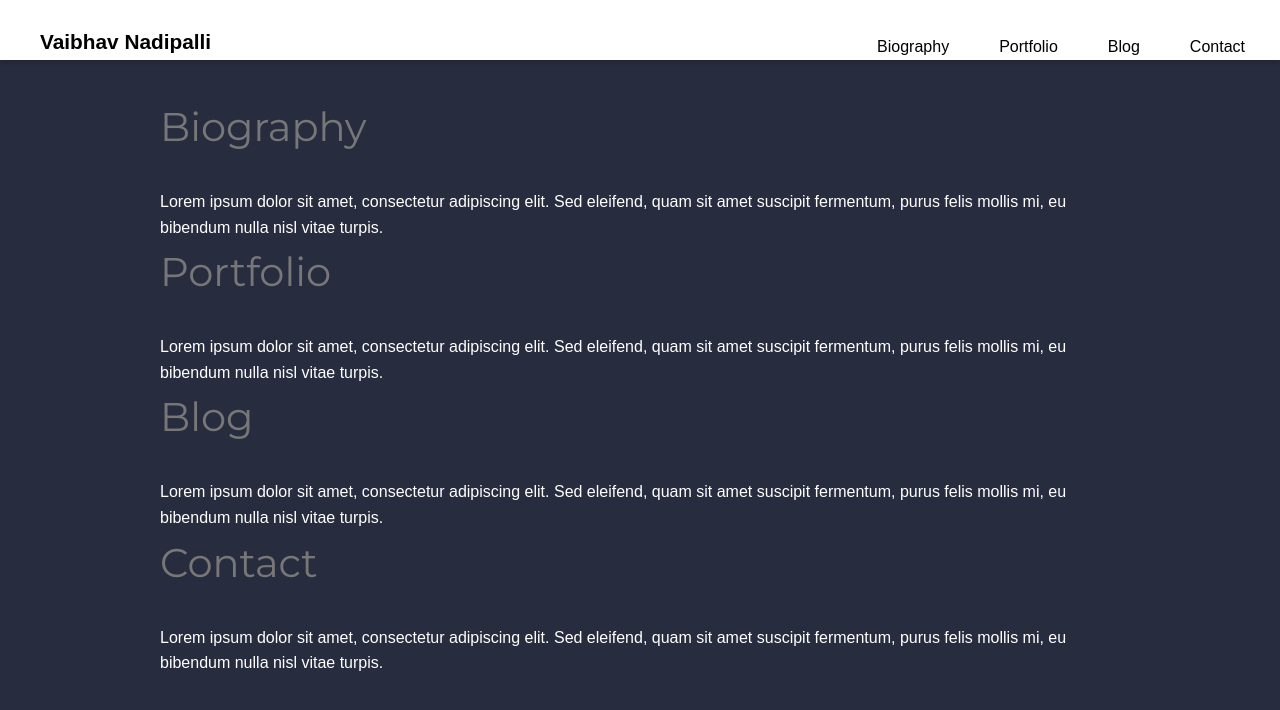
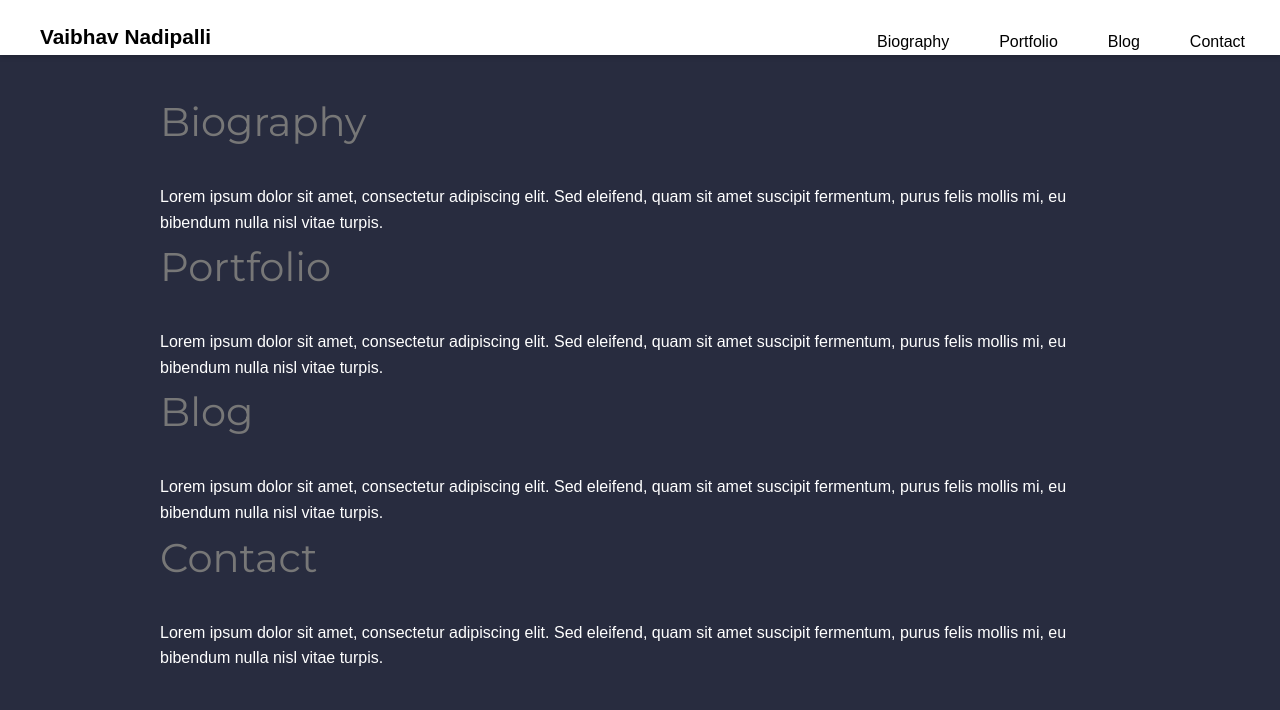
Before and after one commit to Vaibhav-Nadipalli/vaibhav-nadipalli.github.io, a Jekyll site: the page built from index.markdown, in a window 1280 px wide. Shown: the top 710 px of the page. Built offline with Jekyll 4.4.1, drawn with Linux system fonts in a browser that asks for light colours.

Commit message:
Update styles.css

```diff
--- a/assets/css/styles.css
+++ b/assets/css/styles.css
@@ -23,9 +23,9 @@ header {
     width: 100%;
     top: 0;
     z-index: 1000;
-    padding: 15px 0; /* Increased header height by 5 pixels */
+    padding: 10px 0; /* Decreased header height by 5 pixels */
     box-shadow: 0 2px 5px rgba(0,0,0,0.2);
-    height: 60px; /* Adjusted height to compensate for padding change */
+    height: 55px; /* Adjusted height to compensate for padding change */
 }
 
 .nav-container {
@@ -94,7 +94,7 @@ header {
 .nav-toggle:checked + .nav-toggle-label + .nav-menu {
     display: flex;
     position: absolute;
-    top: 60px; /* Adjusted top position to align with adjusted header height */
+    top: 55px; /* Adjusted top position to align with adjusted header height */
     left: 0;
     width: 100%;
     background-color: #fff;
@@ -122,7 +122,7 @@ header {
 /* Main content area */
 main {
     max-width: 1000px; /* Increased max-width */
-    margin: 75px auto 20px; /* Adjusted margin to compensate for adjusted header height */
+    margin: 70px auto 20px; /* Adjusted margin to compensate for adjusted header height */
     padding: 20px;
     background-color: #282c3f;
     color: #fff;
@@ -175,7 +175,7 @@ main {
     .nav-toggle:checked + .nav-toggle-label + .nav-menu {
         display: flex;
         position: absolute;
-        top: 60px; /* Adjusted top position to align with adjusted header height */
+        top: 55px; /* Adjusted top position to align with adjusted header height */
         left: 0;
         width: 100%;
         background-color: #fff;
@@ -195,7 +195,7 @@ main {
     }
 
     main {
-        margin-top: 70px; /* Adjusted margin to compensate for adjusted header height */
+        margin-top: 60px; /* Adjusted margin to compensate for adjusted header height */
     }
 
     .section-container {
```
